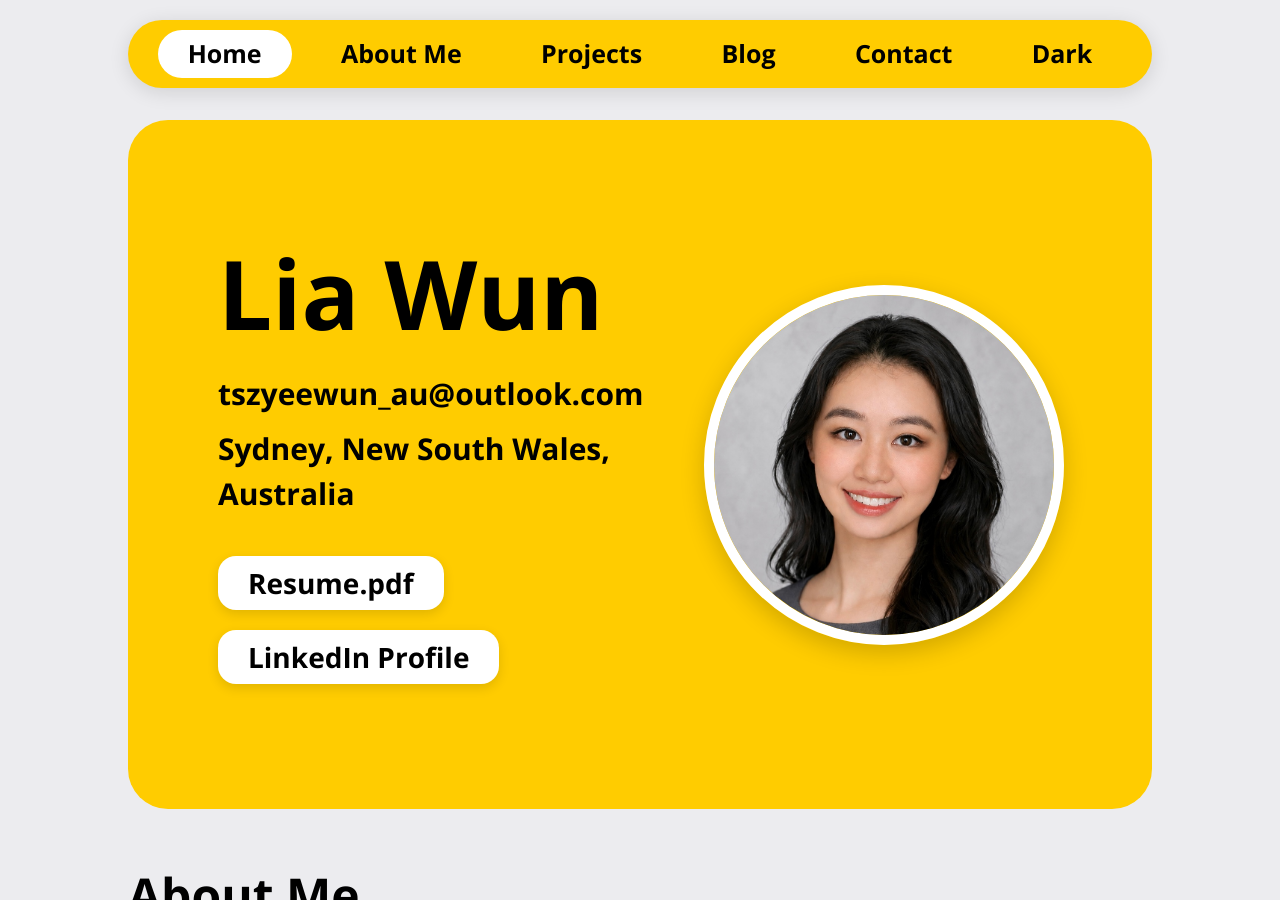
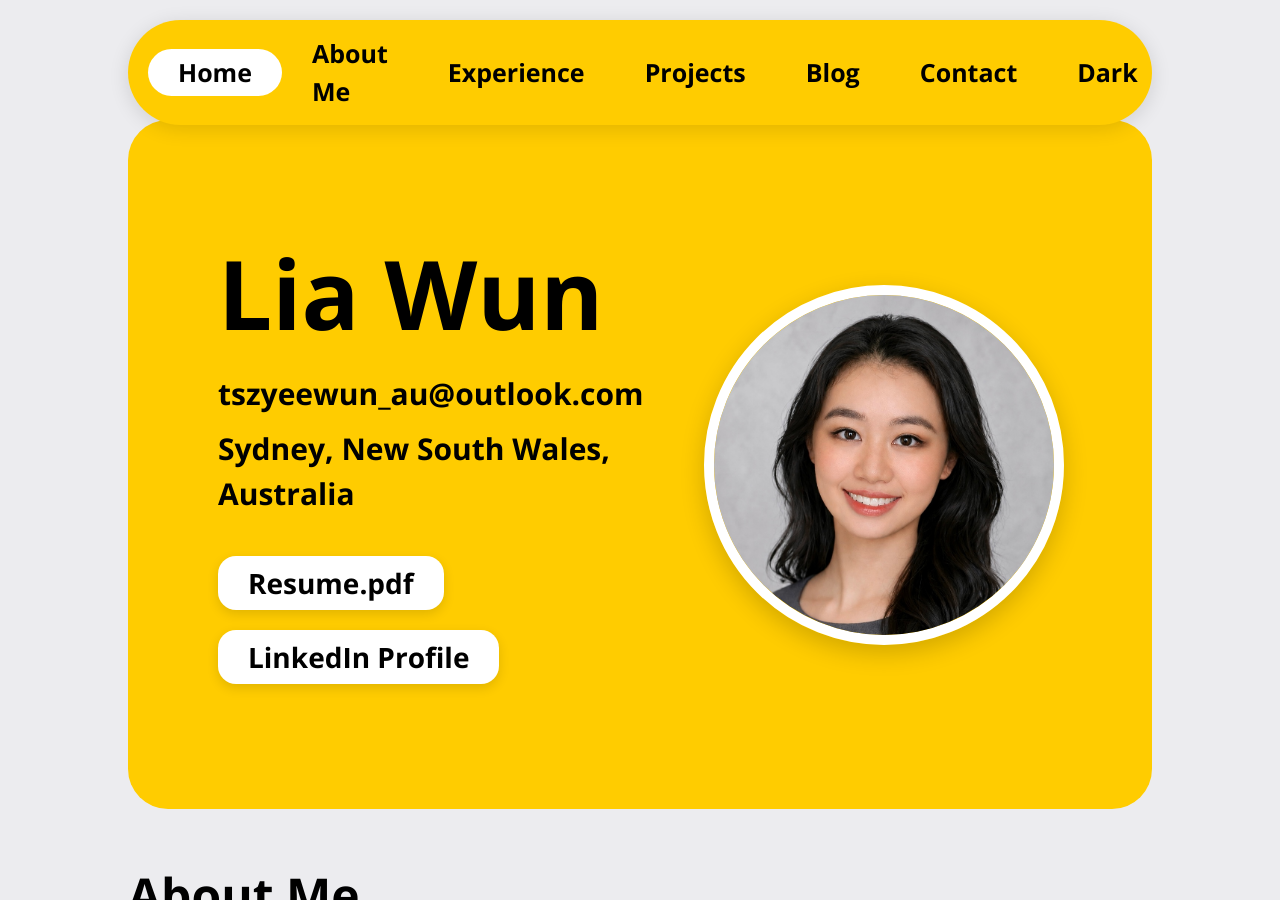
Before and after one commit to tszyeewun/tszyeewun.github.io, a Jekyll site: the page built from index.md, in a window 1280 px wide and 900 px high. Built offline with Jekyll 4.4.1, drawn with Linux system fonts in a browser that asks for light colours.

Commit message:
Add Experience link to navigation

```diff
--- a/_layouts/default.html
+++ b/_layouts/default.html
@@ -352,6 +352,11 @@
        About Me
     </a>
 
+    <a href="./experience.html"
+       class="{% if page.url contains 'experience' %}active{% endif %}">
+       Experience
+    </a>
+
     <a href="./projects.html"
        class="{% if page.url contains 'projects' %}active{% endif %}">
        Projects
```
